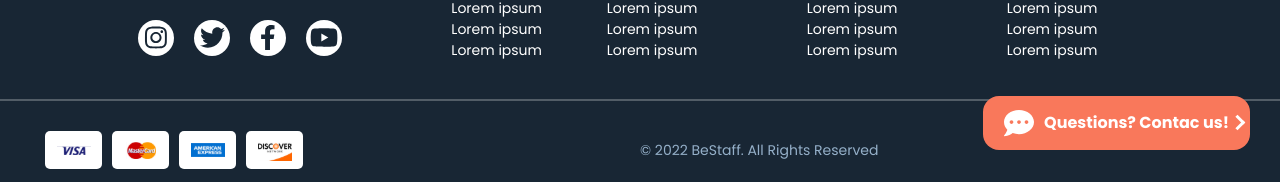
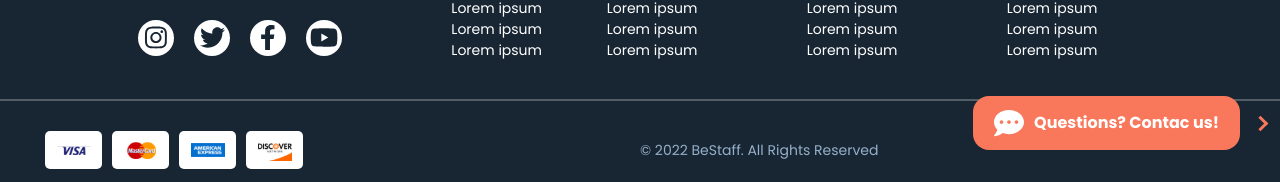
Before and after one commit to ivanraznatovskyii/BeStaff, an Angular app: page /register in a window 1280 px wide. Shown: the part 615-797 px from the top of the page. Built offline with nearby package versions, Linux system fonts and the light colour scheme; no server answers.

Commit message:
Added minimizer for questions button

```diff
--- a/src/app/app.component.html
+++ b/src/app/app.component.html
@@ -6,10 +6,20 @@
     <div class="to-top-button" [ngClass]="{ 'show': showToTopButton }" (click)="goToTop()">
       <fa-icon [icon]="faArrowAltCircleUp"></fa-icon>
     </div>
-    <button mat-flat-button class="questions-button" [routerLink]="['/contacts']" [ngStyle]="{ 'width': isQuestionShowed ? '267px' : '85px' }">
-      <fa-icon [icon]="faComment" style="font-size: 30px; margin-right: 10px"></fa-icon>
-      <span class="btn-text " [ngStyle]="{ 'display': isQuestionShowed ? 'inline-flex' : 'none' }">Questions? Contac us!</span>
+    <button mat-flat-button
+            class="questions-button"
+            [routerLink]="['/contacts']"
+            [ngStyle]="{ 'width': isQuestionShowed && !isMinimize ? '267px' : '54px' }">
+      <fa-icon [icon]="faComment"
+                style="font-size: 30px;"
+                [ngStyle]="{ 'margin-right': isQuestionShowed && !isMinimize ? '10px' : '0' }">
+      </fa-icon>
+      <span class="btn-text"
+            [ngStyle]="{ 'display': isQuestionShowed && !isMinimize ? 'inline-flex' : 'none' }">
+        Questions? Contac us!
+      </span>
+    </button>
+    <div class="min-container" [ngStyle]="{ 'display': isMinimize ? 'none' : 'block' }">
       <span class="minimize-btn" (click)="questionToggle()" [ngStyle]="{ 'transform': isQuestionShowed ? 'rotate(45deg)' : 'rotate(225deg)' }"></span>
-    </button>
-
+    </div>
   </div>
--- a/src/app/app.component.scss
+++ b/src/app/app.component.scss
@@ -14,11 +14,11 @@
   justify-content: normal;
   align-items: center;
   right: 10px;
-  top: 10px;
+  top: 115px;
 
   @include respond-to($media_large) {
     right: 50px;
-    top: 50px;
+    top: 80px;
   }
 
   color: $skills-button-color;
@@ -38,7 +38,7 @@
   display: inline-flex;
   justify-content: normal;
   align-items: center;
-  width: 85px;
+  width: 54px;
   height: 54px;
   right: 16px;
   bottom: 19px;
@@ -54,7 +54,7 @@
   @include respond-to($media_large) {
     width: 267px;
     height: 54px;
-    right: 30px;
+    right: 40px;
     bottom: 35px;
     top: auto;
     justify-content: space-around;
@@ -69,13 +69,32 @@
   }
 }
 
+.min-container {
+  display: none;
+  position: fixed;
+  bottom: 48px;
+  right: 7px;
+  width: 20px;
+  height: 40px;
+  z-index: 101;
+
+  @include respond-to($media_large) {
+    display: block;
+  }
+}
+
 .minimize-btn {
   position: absolute;
   top: 21px;
   right: 7px;
   width: 11px;
   height: 11px;
-  border-top: 3px solid $header-font-color;
-  border-right: 3px solid $header-font-color;
+  border-top: 3px solid $orange-logo-color;
+  border-right: 3px solid $orange-logo-color;
   transition: all .5s ease;
+  z-index: 10;
+
+  @include respond-to($media_large) {
+    display: block;
+  }
 }
--- a/src/app/app.component.ts
+++ b/src/app/app.component.ts
@@ -19,15 +19,25 @@ export class AppComponent {
   this.getOffset(verticalOffset);
 }
 
+@HostListener('window:resize', []) onWindowResize() {
+  const horizontalOffset = +document.querySelector('.app-container')!.clientWidth;
+  this.getHorizontaleOffcet(horizontalOffset);
+}
+
 
   title = 'BeStaff';
 
   faComment = faCommentDots;
   faArrowAltCircleUp = faArrowAltCircleUp;
   isQuestionShowed: boolean = true;
+  isMinimize: boolean = false;
 
   getOffset(offcet: number) {
     offcet > 600 ? this.showToTopButton = true : this.showToTopButton = false;
+  }
+
+  getHorizontaleOffcet(offcet: number) {
+    offcet > 1050 ? this.isMinimize = false : this.isMinimize = true ;
   }
 
   questionToggle() {
--- a/src/app/components/ad-calculation/ad-calculation.component.scss
+++ b/src/app/components/ad-calculation/ad-calculation.component.scss
@@ -41,7 +41,7 @@
   order: 2;
   z-index: 1;
 
-  @include respond-to($media_large) {
+  @include respond-to($media-left-align-logo) {
     order: 1;
     margin: 100px 0 0 0;
     padding: 0;
@@ -62,7 +62,7 @@
   display: flex;
   order: 1;
 
-  @include respond-to($media_large) {
+  @include respond-to($media-left-align-logo) {
     order: 2;
     position: absolute;
     margin: 30px;
--- a/src/app/components/pages/registration/registration.component.ts
+++ b/src/app/components/pages/registration/registration.component.ts
@@ -197,42 +197,33 @@ export class RegistrationComponent implements OnInit {
     }
   }
 
-  onFileSelected(files: any) {
+  onFileSelected(filesObj: any) {
+    this.files = [];
     let file;
     let filename;
-    let fileExtension;
-    let splittedStringLength;
-    if(files.files.length > 0) {
-      //this.files = files.files;
-      const filesList = files.files;
 
-      for(let i = 0; i < filesList.length; i++) {
 
-        file = files.files[i];
+    const files = filesObj.files;
+    const fileReaderPromises: Promise<any>[] = [];
+    for (const i in files) {
+      if (files.hasOwnProperty(i) && files[i]) {
+        file = files[i];
         filename = file.name.split('.')[0];
         this.cvFilenames.push(filename);
+        const reader = new FileReader();
+        reader.readAsDataURL(files[i]);
+        const loadPromise = new Promise((resolve) => {
+          reader.onload = () => {
+            const attachment: any = reader.result as string;
+            resolve(attachment);
+          };
+        });
+        fileReaderPromises.push(loadPromise);
 
-        const reader = new FileReader();
-        reader.readAsDataURL(filesList[i]);
-        let base64File;
-        reader.onload = function () {
-          //console.log(reader.result);
-          base64File = reader.result;
-        };
-        reader.onerror = function (error) {
-          console.log('Error: ', error);
-        };
-        this.files.push(base64File);
-
-        //this.files.push(fileReader.readAsDataURL(filesList[i]));
-        // file = files.files[i];
-        // filename = file.name.split('.')[0];
-        // this.cvFilenames.push(filename);
-        // splittedStringLength = file.name.split('.').length;
-        // fileExtension = file.name.split('.')[splittedStringLength - 1];
       }
-    } else {
-      this.cvFilenames = [];
+      Promise.all(fileReaderPromises).then(res => {
+        this.files = res;
+      });
     }
   }
 
@@ -244,16 +235,6 @@ export class RegistrationComponent implements OnInit {
 
     return string.slice(-string.length, -2);
   }
-
-  /* getSenioritiesList() {
-    this.devService.getSeniorities().subscribe((list) => {
-      console.log(list)
-      if(list){
-        this.senioritiesList = list;
-      }
-      this.initForms();
-    });
-  } */
 
   removeFiles() {
     this.secondFormGroup.get('cvFile')?.reset();
@@ -270,7 +251,6 @@ export class RegistrationComponent implements OnInit {
 
   optionWasSelected(event: any, controlName: string, value?: string) {
     const skillName = event && event.option.value ? event.option.value : value;
-    ///console.log(skillName);
     const successArr: boolean[] = [];
     for(let item of this.choosedSkills) {
       this.skills.map(el => {
@@ -323,7 +303,6 @@ export class RegistrationComponent implements OnInit {
   }
 
   compliteRegistration() {
-    //this.registrationHaveBeenCompleted = true;
     const body = {};
     if(this.firstFormGroup.status === 'VALID'
         && this.secondFormGroup.status === 'VALID'
@@ -333,11 +312,19 @@ export class RegistrationComponent implements OnInit {
         && this.isSkillsValid) {
 
       for(let item in this.firstFormGroup.controls) {
-        body[item] = this.firstFormGroup.controls[item].value;
+        if(item === 'Position') {
+          console.log('Position')
+          const fieldName = this.firstFormGroup.controls[item].value;
+          body[item] = this.positionsList.find(el => el.name === fieldName)!.id;
+        } else if(item !== 'Position') {
+          body[item] = this.firstFormGroup.controls[item].value;
+        }
       }
       for(let item in this.secondFormGroup.controls) {
-        if(item !== 'cvFile' && item !== 'skill' && item !== 'otherSkills') {
+        if(item !== 'cvFile' && item !== 'skill' && item !== 'otherSkills' && item !== 'Experience') {
           body[item] = this.secondFormGroup.controls[item].value;
+        } else if(item === 'Experience') {
+          body[item] = +this.secondFormGroup.controls[item].value;
         }
       }
       for(let item in this.therdFormGroup.controls) {
@@ -353,9 +340,9 @@ export class RegistrationComponent implements OnInit {
     //const preparedBody = this.commonService.makeBody(body, this.files, this.choosedSkills, this.choosedOtherSkills);
     const preparedBody = this.makeBody(body);
     console.log('preparedBody', preparedBody)
-    /* this.devService.registerDev(preparedBody).subscribe(res => {
+    this.devService.registerDev(preparedBody).subscribe(res => {
       console.log(res)
-    }) */
+    })
   }
 
   makeBody(body): Object {
```
